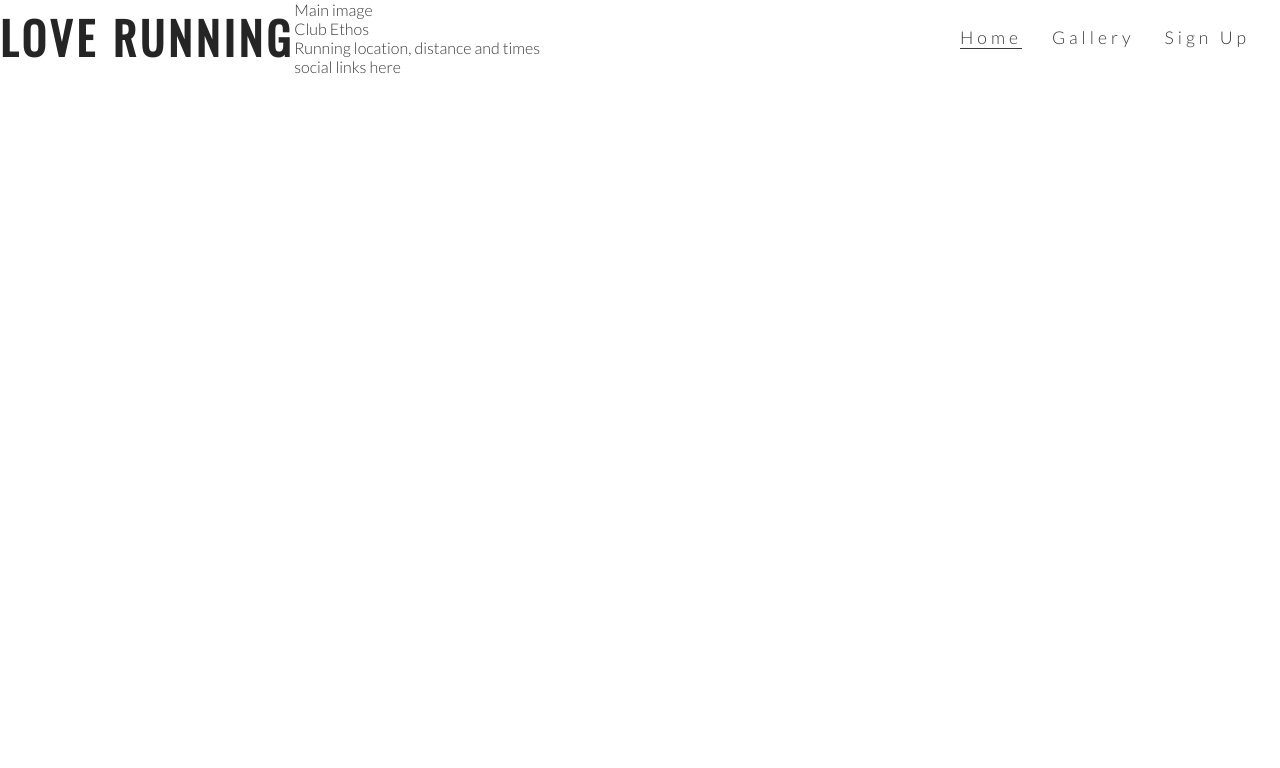
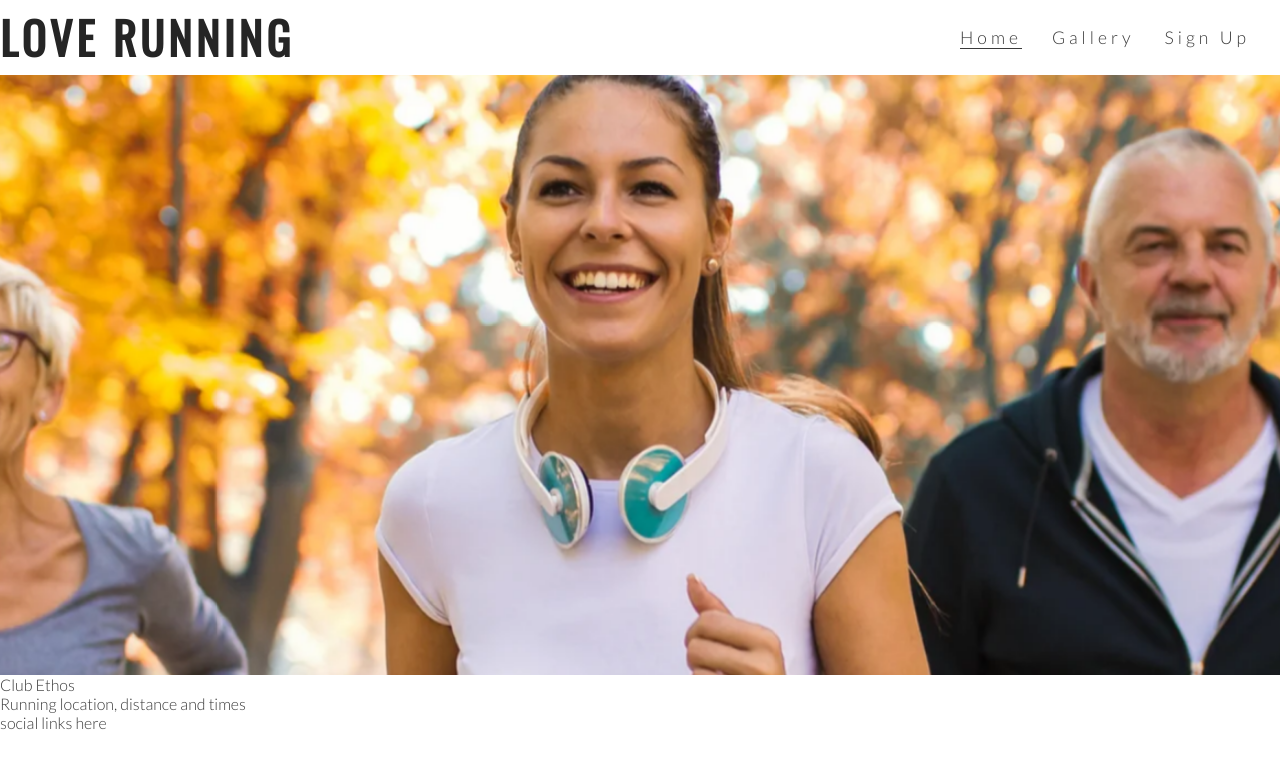
Before and after one commit to muadh-hudji/love-running, a plain HTML site: page index.html in a window 1280 px wide. Drawn offline with nearby package versions, Linux system fonts and the light colour scheme.

Commit message:
Add hero image and animation for zoom

```diff
--- a/assets/css/style.css
+++ b/assets/css/style.css
@@ -57,3 +57,33 @@ h1, h2{
 .active{
     border-bottom: 1px solid #3a3a3a;
 }
+
+/* hero image */
+
+#hero-outer{
+    height: 600px;
+    width: 100%;
+    overflow: hidden;
+}
+
+#hero-image {
+    height: 600px;
+    width: 100%;
+    background: url('../images/hero-image.webp') no-repeat center center;
+
+    /* animates zoom effect on loading page */
+    animation-name: hero-zoom;
+    animation-duration: 5s;
+    animation-fill-mode: forwards;
+}
+
+/* creates the lever of zoom for hero image*/
+
+@keyframes hero-zoom{
+    from{
+        transform: scale(1);
+    }
+    to{
+        transform: scale(1.1);
+    }
+}
--- a/index.html
+++ b/index.html
@@ -26,8 +26,8 @@
             </ul>
         </nav>
     </header>
-    <section>
-        Main image
+    <section id="hero-outer">
+        <div id="hero-image"></div>
     </section>
     <section>
         Club Ethos
```
